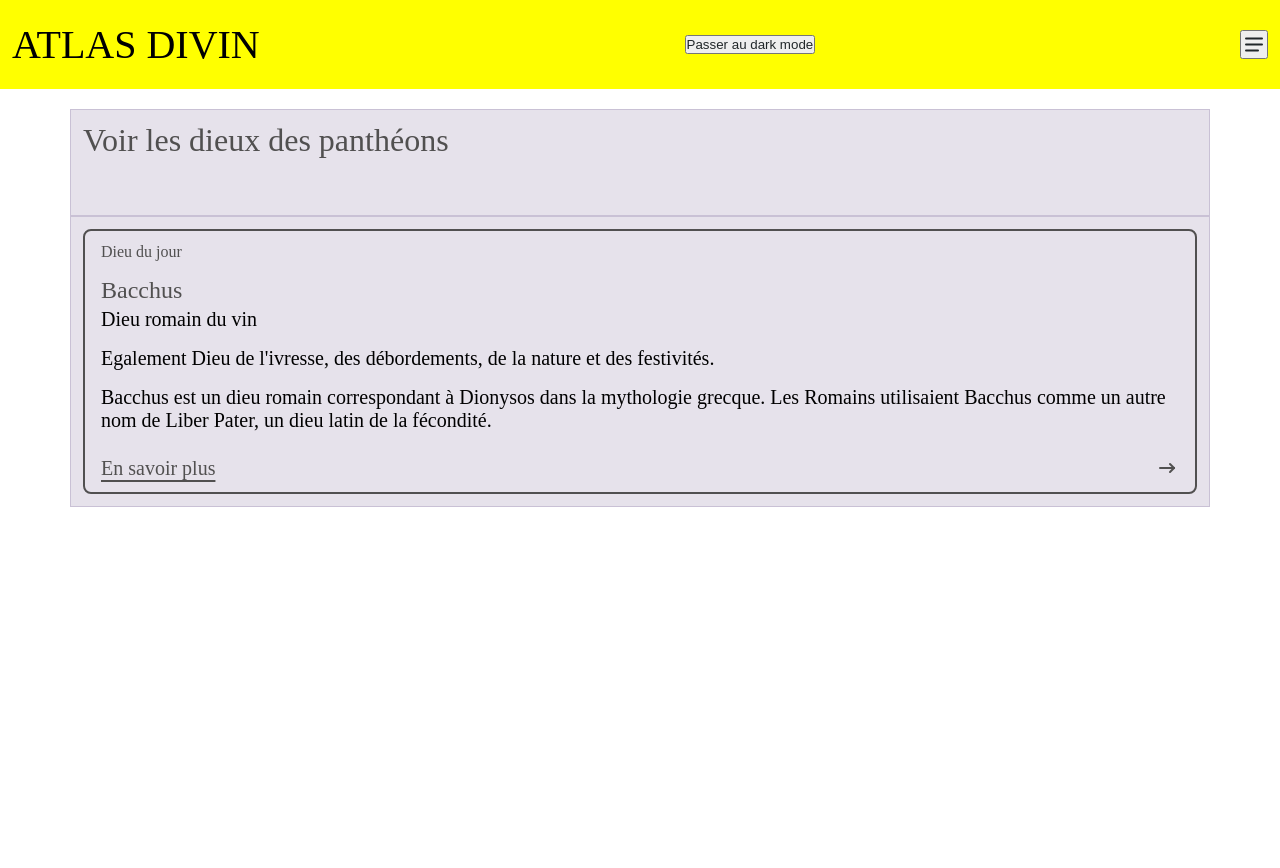
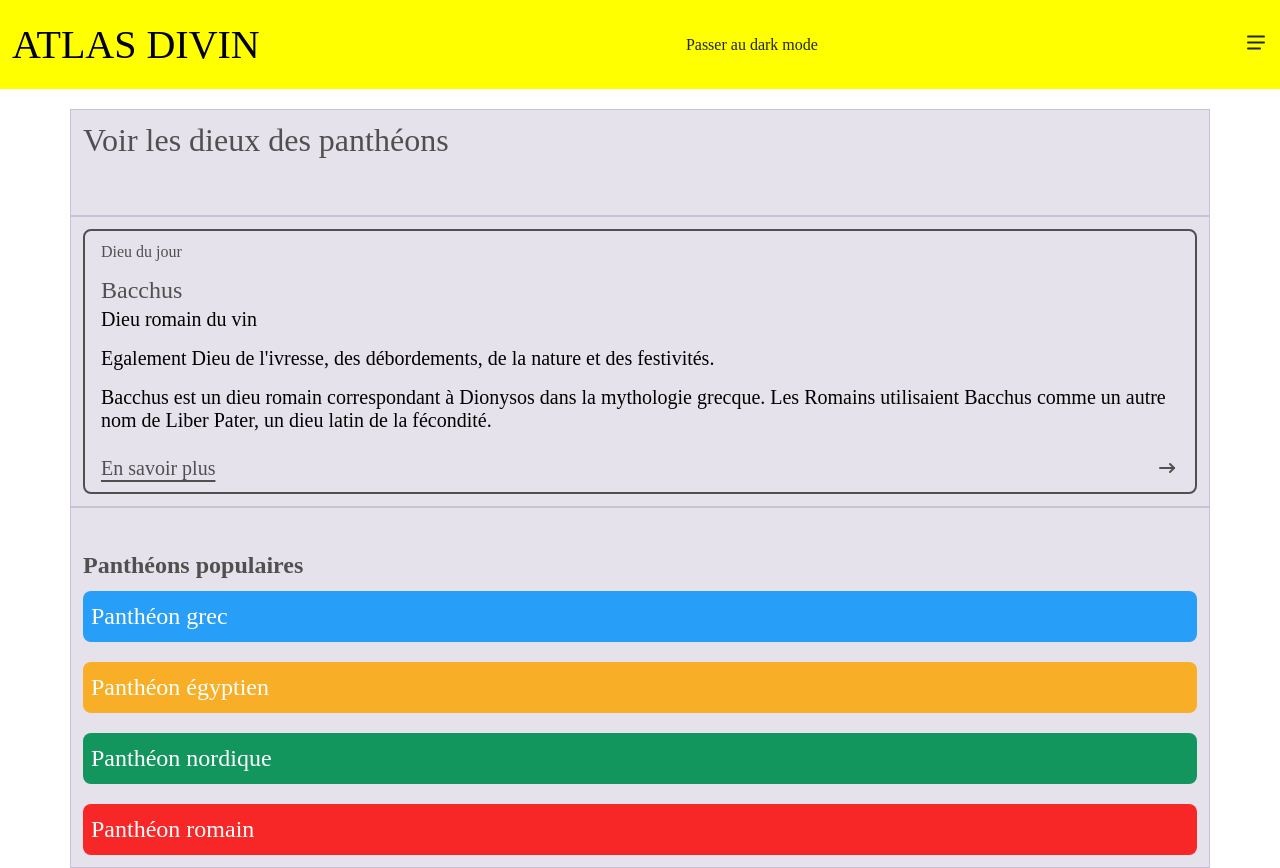
Before and after one commit to simonruchet/EX-1-MYTHOLOGIE, a website built with Parcel: page src/index.html in a window 1280 px wide. Before the commit the page ends 800 px from the top, so only its background shows below. Built offline with nearby package versions, Linux system fonts and the light colour scheme; a web font is replaced by a local one.

Commit message:
article panthéons populaires

```diff
--- a/src/index.html
+++ b/src/index.html
@@ -34,7 +34,47 @@
         Passer au light mode
       </button>
       <button>
-        <img src="img/align-justified.svg" alt="burger menu" />
+        <svg
+          xmlns="http://www.w3.org/2000/svg"
+          width="24"
+          height="25"
+          viewBox="0 0 24 25"
+          fill="none"
+        >
+          <g clip-path="url(#clip0_57_2369)">
+            <path
+              d="M4 6.5H20"
+              stroke="#21272A"
+              stroke-width="2"
+              stroke-linecap="round"
+              stroke-linejoin="round"
+            />
+            <path
+              d="M4 12.5H20"
+              stroke="#21272A"
+              stroke-width="2"
+              stroke-linecap="round"
+              stroke-linejoin="round"
+            />
+            <path
+              d="M4 18.5H16"
+              stroke="#21272A"
+              stroke-width="2"
+              stroke-linecap="round"
+              stroke-linejoin="round"
+            />
+          </g>
+          <defs>
+            <clipPath id="clip0_57_2369">
+              <rect
+                width="24"
+                height="24"
+                fill="white"
+                transform="translate(0 0.5)"
+              />
+            </clipPath>
+          </defs>
+        </svg>
       </button>
     </header>
     <main>
@@ -71,8 +111,68 @@
 
                 <a href="god-day.html">
                   En savoir plus
-                  <img src="img/arrow-narrow-right.svg" alt="arrow" />
+                  <svg
+                    xmlns="http://www.w3.org/2000/svg"
+                    width="24"
+                    height="24"
+                    viewBox="0 0 24 24"
+                    fill="none"
+                  >
+                    <g clip-path="url(#clip0_113_915)">
+                      <path
+                        d="M5 12H19"
+                        stroke="#515050"
+                        stroke-width="2"
+                        stroke-linecap="round"
+                        stroke-linejoin="round"
+                      />
+                      <path
+                        d="M15 16L19 12"
+                        stroke="#515050"
+                        stroke-width="2"
+                        stroke-linecap="round"
+                        stroke-linejoin="round"
+                      />
+                      <path
+                        d="M15 8L19 12"
+                        stroke="#515050"
+                        stroke-width="2"
+                        stroke-linecap="round"
+                        stroke-linejoin="round"
+                      />
+                    </g>
+                    <defs>
+                      <clipPath id="clip0_113_915">
+                        <rect width="24" height="24" fill="white" />
+                      </clipPath>
+                    </defs>
+                  </svg>
                 </a>
+              </article>
+            </section>
+          </div>
+        </div>
+      </div>
+      <div class="container">
+        <div class="row">
+          <div class="col-12">
+            <section class="popular-pantheons">
+              <article>
+                <h6>Panthéons populaires</h6>
+                <ul>
+                  <li class="greek">
+                    <h2>Panthéon grec</h2>
+                  </li>
+                  <li class="egyptian">
+                    <h2>Panthéon égyptien</h2>
+                  </li>
+                  <li class="nordic">
+                    <h2>Panthéon nordique</h2>
+                  </li>
+                  <li class="roman">
+                    <h2>Panthéon romain</h2>
+                  </li>
+                </ul>
               </article>
             </section>
           </div>
--- a/src/scss/_base.scss
+++ b/src/scss/_base.scss
@@ -18,6 +18,10 @@ html {
   --CoolGray-90: #21272a;
   --Background-components: #bcbfc3;
   --Text-main: #515050;
+  --Blue: #279ef8;
+  --Yellow: #f8af27;
+  --Green: #12965d;
+  --Red: #f82727;
   --color-background: yellow;
 }
 html[data-theme="dark"] {
@@ -39,3 +43,11 @@ h4 {
   font-family: "Caesar Dressing";
   font-weight: 400;
 }
+
+button {
+  all: unset;
+}
+
+p {
+  font-family: "Bubbler One";
+}
--- a/src/scss/main.scss
+++ b/src/scss/main.scss
@@ -5,6 +5,7 @@
 @import "modules/example";
 @import "modules/header";
 @import "modules/god-day-article";
+@import "modules/popular-pantheons";
 
 .row + .row {
   margin-top: 16px;
--- a/src/scss/modules/_header.scss
+++ b/src/scss/modules/_header.scss
@@ -13,7 +13,6 @@ header {
     font-size: 40px;
   }
   button {
-    // all: unset;
     color: var(--CoolGray-90);
   }
 }
--- /dev/null
+++ b/src/scss/modules/_popular-pantheons.scss
@@ -0,0 +1,38 @@
+.popular-pantheons {
+  h6 {
+    color: var(--Text-main);
+    font-family: "Bubbler One";
+    font-size: 24px;
+    margin-top: 32px;
+    margin-bottom: 12px;
+  }
+  ul {
+    list-style: none;
+    display: flex;
+    flex-direction: column;
+    align-items: flex-start;
+    gap: 20px;
+  }
+  li {
+    display: flex;
+    padding: 12px 8px;
+    align-items: center;
+    gap: 8px;
+    align-self: stretch;
+    border-radius: 8px;
+    color: white;
+  }
+
+  li.greek {
+    background: var(--Blue);
+  }
+  li.egyptian {
+    background: var(--Yellow);
+  }
+  li.nordic {
+    background: var(--Green);
+  }
+  li.roman {
+    background: var(--Red);
+  }
+}
```
Also changed, not shown: src/img/align-justified.svg (deleted), src/img/arrow-narrow-right.svg (deleted).
